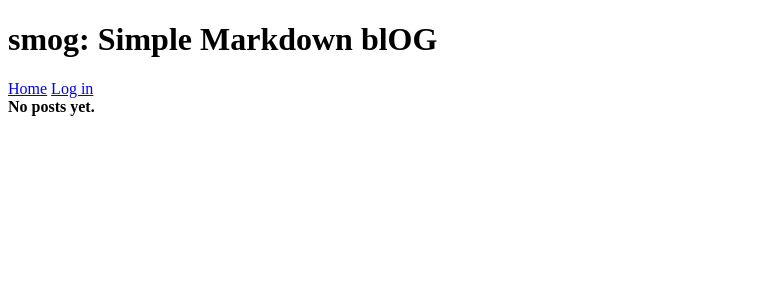
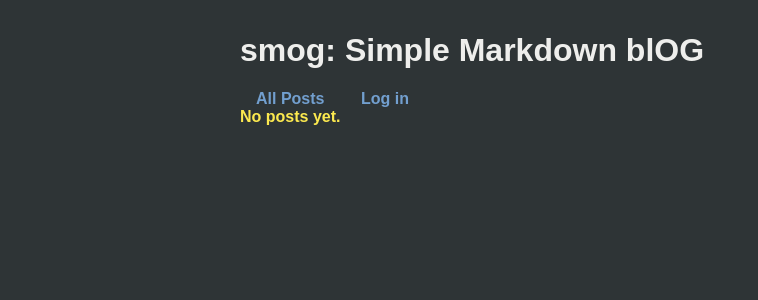
Before and after one commit to c-mart/smog, a Flask app: page / in a window 1280 px wide. Shown: the top 300 px of the page, without its empty margins (0-758 px from the left). Run offline with Flask 2, Linux system fonts and the light colour scheme; data that the repository does not hold is empty; parts of the project's set-up code (start-up, migrations or seed data) failed here and were passed over.

Commit message:
Added CSS

```diff
--- /dev/null
+++ b/smog/static/style.css
@@ -0,0 +1,14 @@
+/*
+Color palette borrowed from https://en.wikipedia.org/wiki/Tango_Desktop_Project#Palette
+
+TODO navigation links should always be the same color, but links within post body should change to something like #ad7fa8 once clicked.
+*/
+
+body            { font-family: sans-serif;
+                  color: #eeeeec; background: #2e3436; }
+a               { color: #729fcf; }
+.page           { margin: 2em auto; width: 50em; }
+.nav-item a     { text-decoration: none; font-weight: bold; padding: 1em;}
+.flash          { color: #fce94f; }
+.post-title a   { color: #eeeeec; text-decoration: none; }
+.post-footer    { color: #d3d7cf; }
--- a/smog/templates/layout.html
+++ b/smog/templates/layout.html
@@ -4,13 +4,14 @@
     <meta charset="UTF-8">
     <title>smog</title>
 </head>
-<body>
+<link rel=stylesheet type=text/css href="{{ url_for('static', filename='style.css') }}" />
+<body><div class="page">
     <h1>smog: Simple Markdown blOG</h1>
     {% if current_user.is_authenticated %}
         <p>Welcome, {{ current_user.name }}</p>
     {% endif %}
     <div class="nav">
-        <span class="nav-item"><a href="{{ url_for('view_posts') }}">Home</a></span>
+        <span class="nav-item"><a href="{{ url_for('view_posts') }}">All Posts</a></span>
         {% if current_user.is_authenticated %}
             <span class="nav-item"><a href="{{ url_for('create_edit_post') }}">Create Post</a></span>
             <span class="nav-item"><a href="{{ url_for('view_unpublished') }}">View Unpublished</a></span>
@@ -23,5 +24,5 @@
         <div class='flash'><strong>{{ message }}</strong></div>
     {% endfor %}
     {% block body %}{% endblock %}
-</body>
+</div></body>
 </html>
--- a/smog/templates/posts.html
+++ b/smog/templates/posts.html
@@ -4,7 +4,7 @@
         <h2>Unpublished Posts</h2>
     {% endif %}
     {% for post in posts %}
-        <h2><a href="{{ url_for('view_posts') }}{{ post.permalink }}">{{ post.title }}</a></h2>
+        <h2 class="post-title"><a href="{{ url_for('view_posts') }}{{ post.permalink }}">{{ post.title }}</a></h2>
         <div class="post-body">
             {{ post.body|markdown }}
         </div>
```
Also changed, not shown: planning.md (+5 -5 lines).
